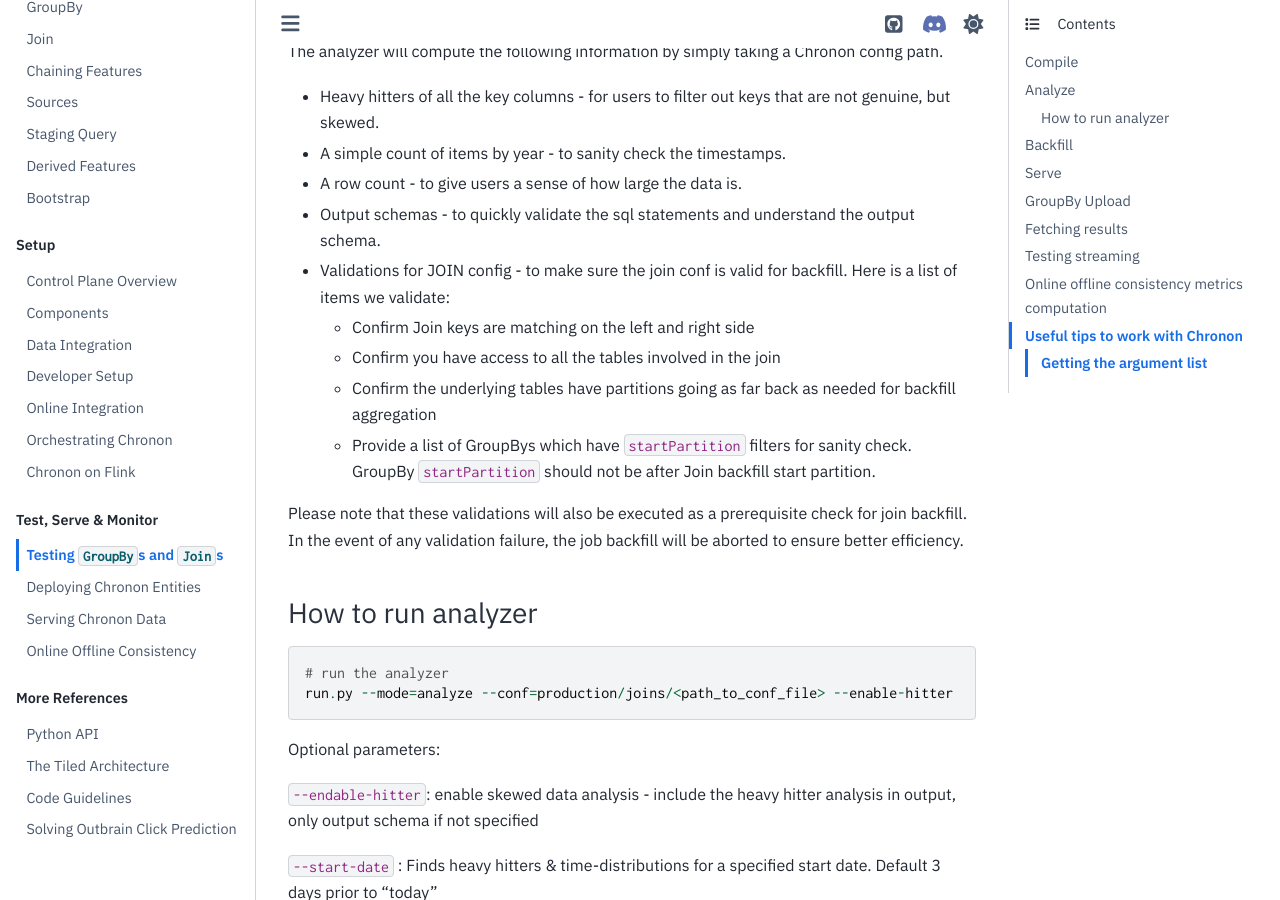
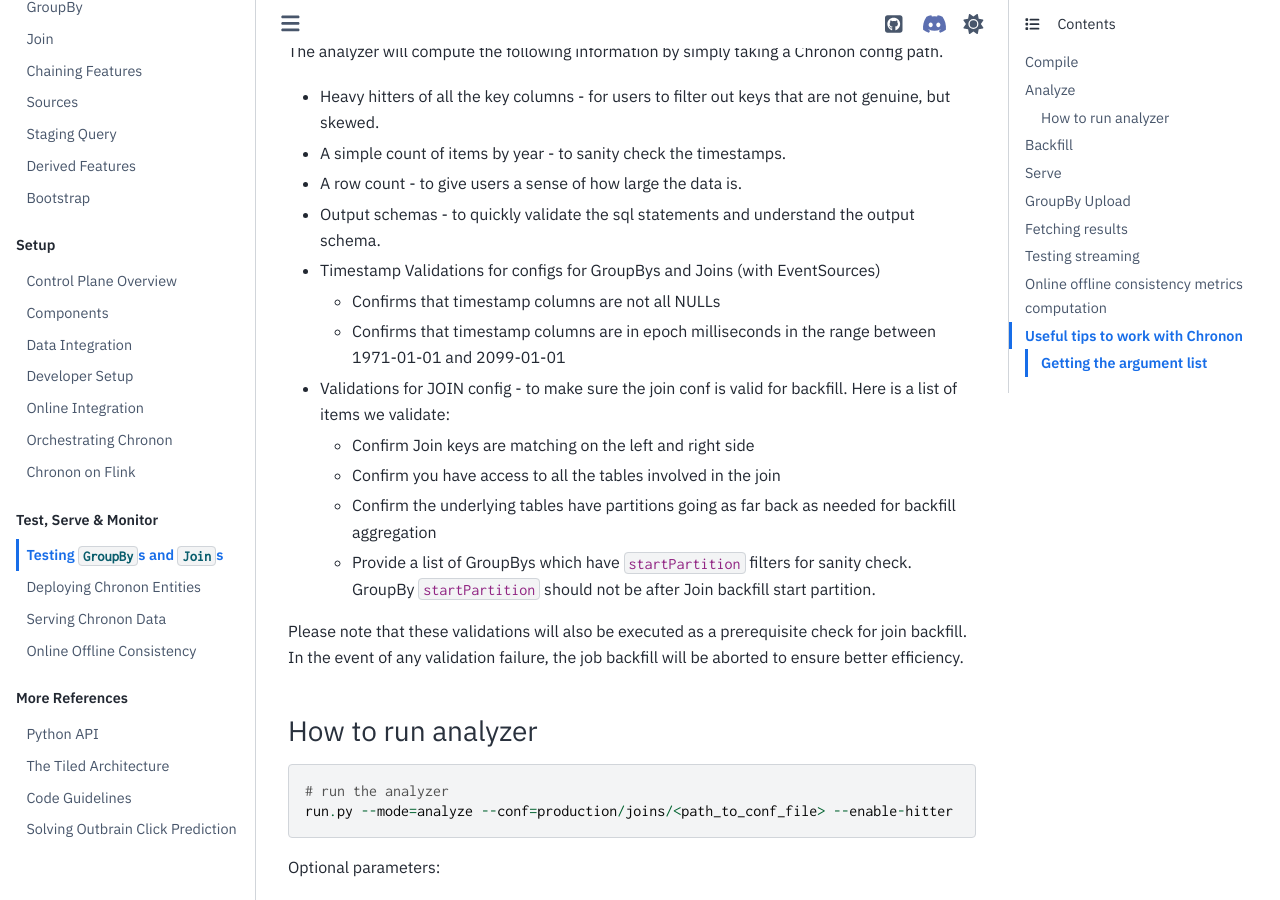
Before and after one commit to sardine-ai/zipline-chronon, a Sphinx documentation site: the page built from docs/source/test_deploy_serve/Test.md, in a window 1280 px wide and 900 px high, scrolled down 906 px. Built offline with Sphinx 7.4.7 and the Sphinx Book theme 1.1.4, drawn with Linux system fonts in a browser that asks for light colours.

Commit message:
Cherry-pick Adding Timestamp Check to Join Analyzer (#802) (#169)
* Update unit tests

* remove dead import

* Update documentation

* refactor validation check

* add comment

---------

## Summary

## Checklist
- [ ] Added Unit Tests
- [ ] Covered by existing CI
- [ ] Integration tested
- [ ] Documentation update



<!-- This is an auto-generated comment: release notes by coderabbit.ai
-->
## Summary by CodeRabbit

- **New Features**
- Added timestamp validation checks for GroupBy and Join configurations.
- Implemented validation to ensure timestamp columns are non-null and
within the range of 1971-01-01 to 2099-01-01.

- **Tests**
- Added comprehensive test cases to verify timestamp validation
functionality for both Join and GroupBy operations.

- **Documentation**
- Updated documentation to include new validation guidelines for
timestamp configurations.
<!-- end of auto-generated comment: release notes by coderabbit.ai -->

---------

Co-authored-by: Praveen Kundurthy <p.kundurthy7@gmail.com>
Co-authored-by: Praveen Kundurthy <praveen.kundurthy@airbnb.com>
Co-authored-by: ezvz <vzanoyan@gmail.com>

```diff
--- a/docs/source/test_deploy_serve/Test.md
+++ b/docs/source/test_deploy_serve/Test.md
@@ -31,6 +31,9 @@ The analyzer will compute the following information by simply taking a Chronon c
 * A simple count of items by year - to sanity check the timestamps.
 * A row count - to give users a sense of how large the data is.
 * Output schemas - to quickly validate the sql statements and understand the output schema.
+* Timestamp Validations for configs for GroupBys and Joins (with EventSources)
+  * Confirms that timestamp columns are not all NULLs
+  * Confirms that timestamp columns are in epoch milliseconds in the range between 1971-01-01 and 2099-01-01
 * Validations for JOIN config - to make sure the join conf is valid for backfill. Here is a list of items we validate:
   * Confirm Join keys are matching on the left and right side
   * Confirm you have access to all the tables involved in the join
```
Also changed, not shown: 2 other files.
